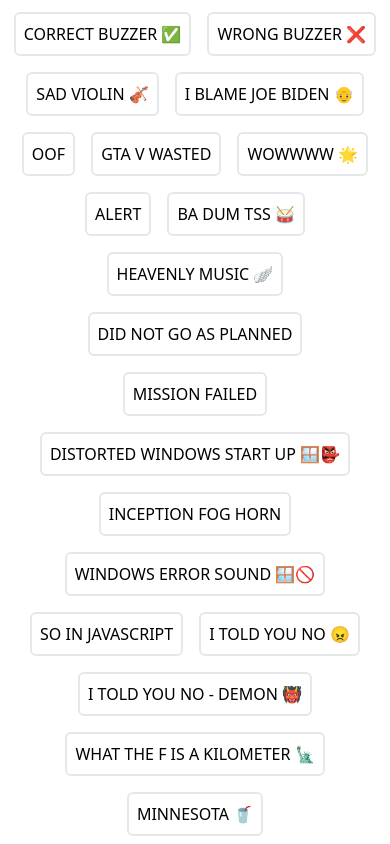
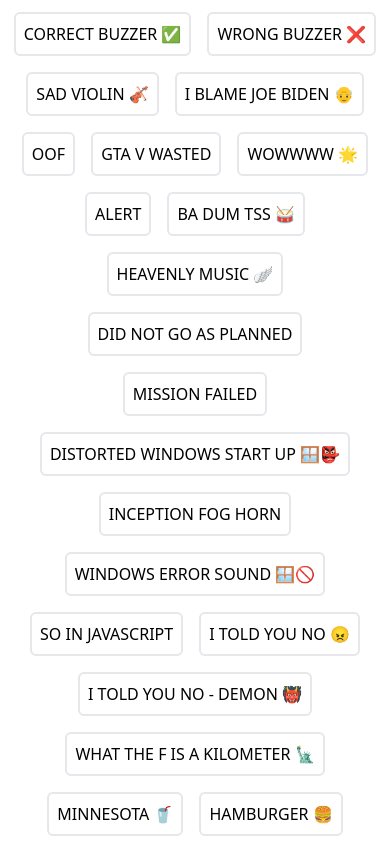
Before and after one commit to iamvetle/sound-effects, a Nuxt app: page / in a window 390 px wide. Shown: the part 600-1444 px from the top of the page. Built offline with nearby package versions, Linux system fonts and the light colour scheme.

Commit message:
Add 'hamburger' sound effect

```diff
--- a/assets/listOfSoundeffects.ts
+++ b/assets/listOfSoundeffects.ts
@@ -176,6 +176,10 @@
 		title: "Minnesota 🥤",
 		src: "minnesota.mp3",
 	},
+	{
+		title: "Hamburger 🍔",
+		src: "hamburger.mp3",
+	},
 ];
 
 export default listOfSoundeffects;
```
Also changed, not shown: 1 other file (tests, documents, lock files or other folders).
